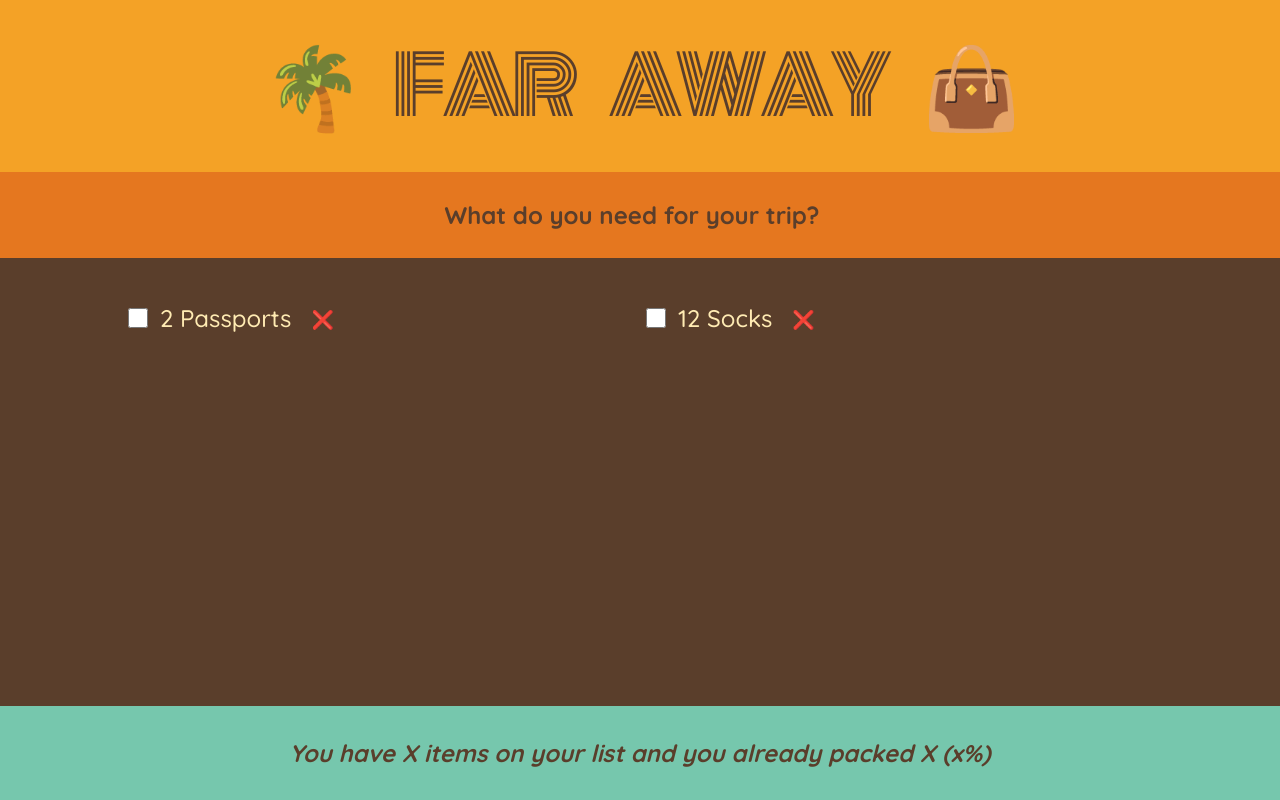
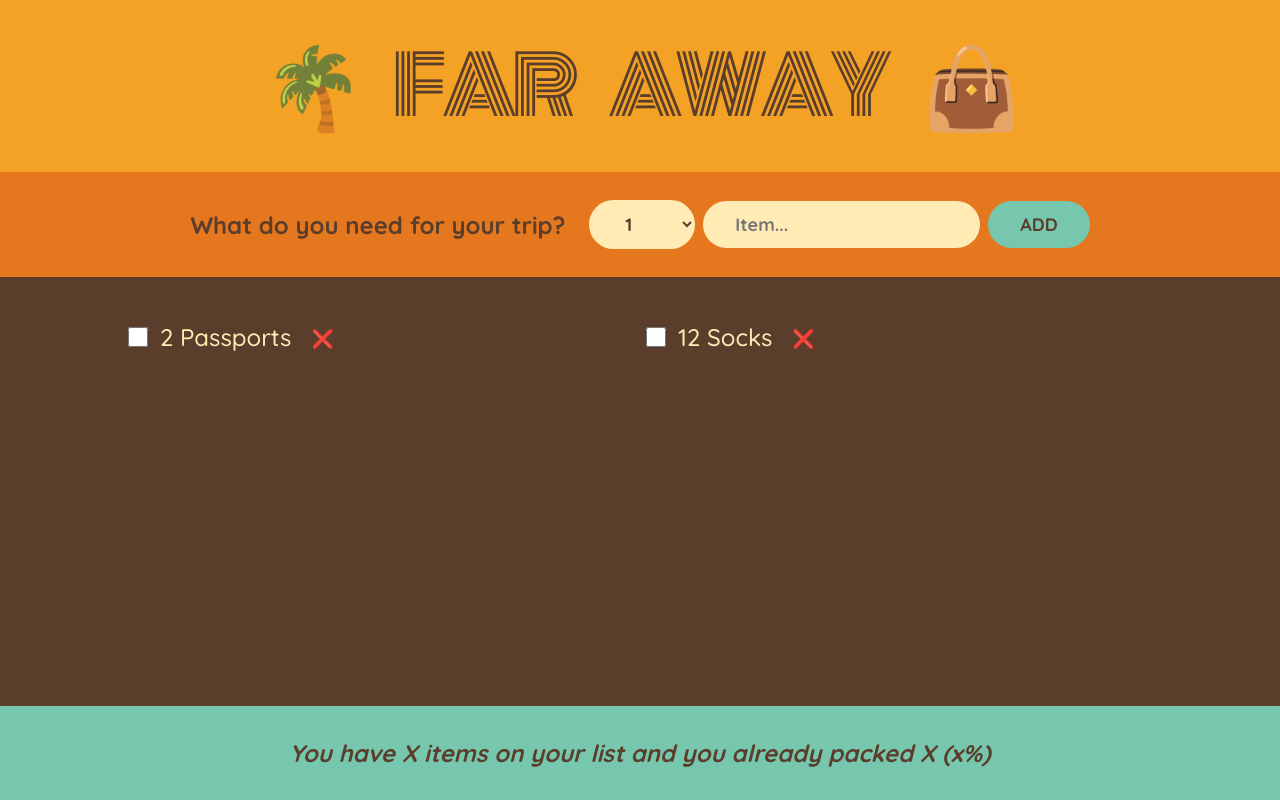
Before and after one commit to perez-kay/travel-list, a React (Create React App) app: page / in a window 1280 px wide. Built offline with nearby package versions, Linux system fonts and the light colour scheme; the HTML template or start-up script is replaced by a standard one.

Commit message:
removed file

```diff
--- a/src/App.js
+++ b/src/App.js
@@ -1,3 +1,5 @@
+import { useState } from 'react';
+
 const initialItems = [
   { id: 1, description: 'Passports', quantity: 2, packed: false },
   { id: 2, description: 'Socks', quantity: 12, packed: false },
@@ -19,10 +21,38 @@
 }
 
 function Form() {
+  const [description, setDescription] = useState('');
+  const [quantity, setQuantity] = useState(1);
+
+  function handleSubmit(e) {
+    e.preventDefault();
+    if (!description) return;
+    const newItem = { description, quantity, packed: false, id: Date.now() };
+    setDescription('');
+    setQuantity(1);
+  }
+
   return (
-    <div className="add-form">
+    <form className="add-form" onSubmit={handleSubmit}>
       <h3>What do you need for your trip?</h3>
-    </div>
+      <select
+        value={quantity}
+        onChange={(e) => setQuantity(Number(e.target.value))}
+      >
+        {Array.from({ length: 20 }, (_, i) => i + 1).map((num) => (
+          <option value={num} key={num}>
+            {num}
+          </option>
+        ))}
+      </select>
+      <input
+        type="text"
+        value={description}
+        onChange={(e) => setDescription(e.target.value)}
+        placeholder="Item..."
+      />
+      <button>Add</button>
+    </form>
   );
 }
 
@@ -31,7 +61,7 @@
     <div className="list">
       <ul>
         {initialItems.map((item) => (
-          <Item item={item} />
+          <Item item={item} key={item.id} />
         ))}
       </ul>
     </div>
```
Also changed, not shown: src/App.css (deleted, +0 -38 lines).
